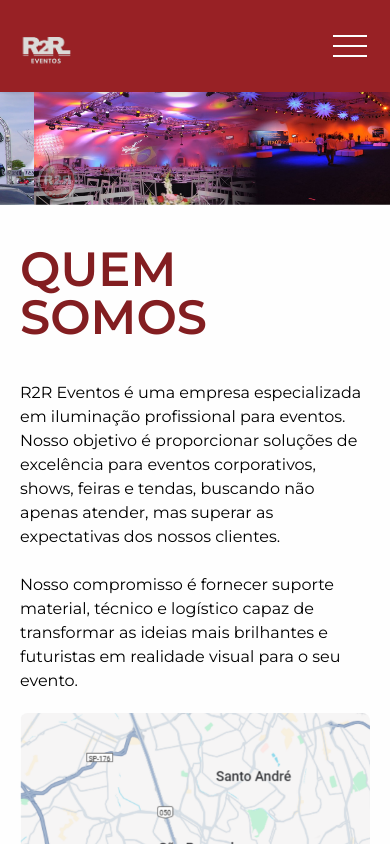
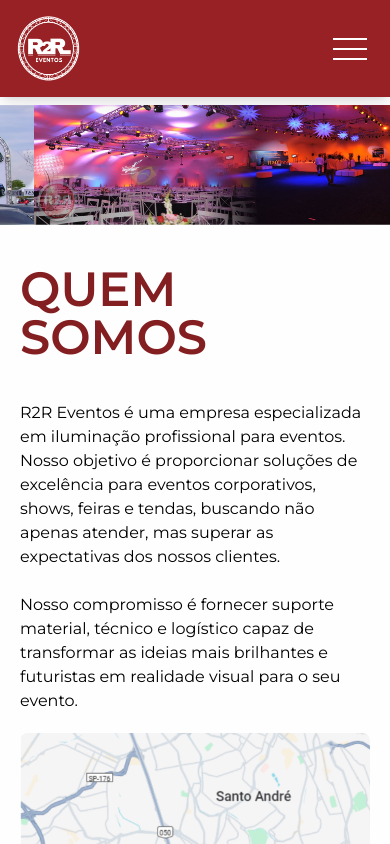
Before and after one commit to lucaszamorapy/r2r-eventos, a React (Vite) app: page / in a window 390 px wide. Shown: the top 844 px of the page. Built offline with nearby package versions, Linux system fonts and the light colour scheme.

Commit message:
feat: fix logo

```diff
--- a/src/components/header/desktop.jsx
+++ b/src/components/header/desktop.jsx
@@ -1,5 +1,5 @@
 import { Link, Link as ScrollLink } from "react-scroll";
-import logo from "../../../public/images/logo.png";
+import logo from "../../../public/images/logo-2.png";
 import { FaWhatsapp } from "react-icons/fa";
 // import logoBlack from "../../../public/images/logo-preto.png";
 
@@ -16,12 +16,12 @@ const Desktop = ({ isOpened, action, links }) => {
           href="/"
         >
           <img
-            className="xl:w-[90px] xl:h-[70px] md:w-[95px] lg:flex hidden"
+            className="xl:w-[90px] md:w-[95px] lg:flex hidden"
             src={logo}
             alt="Logo Header"
           />
           <img
-            className={`w-[60px] lg:hidden flex-initial lg:absolute ${
+            className={`w-[65px] lg:hidden flex-initial lg:absolute ${
               isOpened ? "rotate-360" : "rotate-0"
             }`}
             src={logo}
--- a/src/components/slidebanner/SlideBanner.jsx
+++ b/src/components/slidebanner/SlideBanner.jsx
@@ -25,7 +25,7 @@ const SlideBanner = () => {
   };
 
   return (
-    <section className="mt-[85px]">
+    <section className="mt-[105px]">
       <Swiper {...swiperSettings} className="mySwiper">
         {imageNumbers.map((number) => (
           <SwiperSlide key={number}>
```
Also changed, not shown: public/images/logo-2.png (added), public/images/logo.png.
